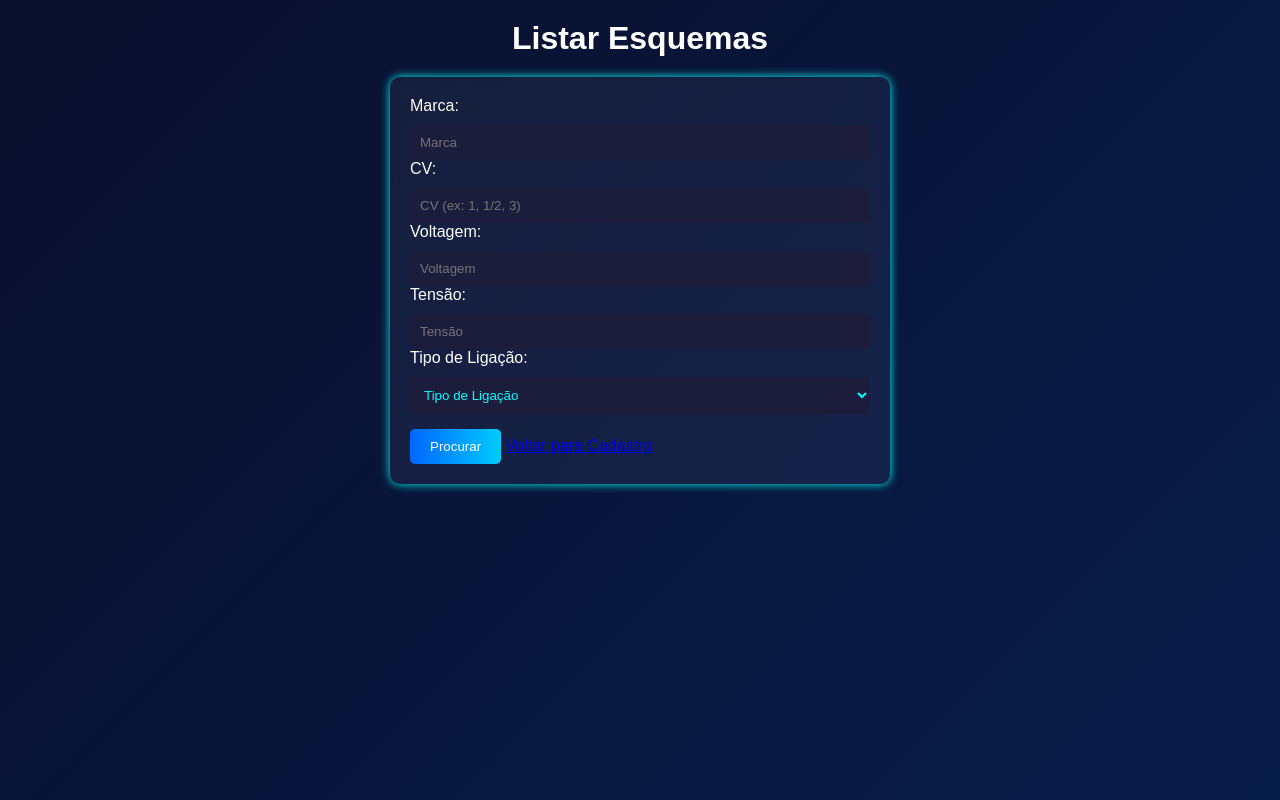
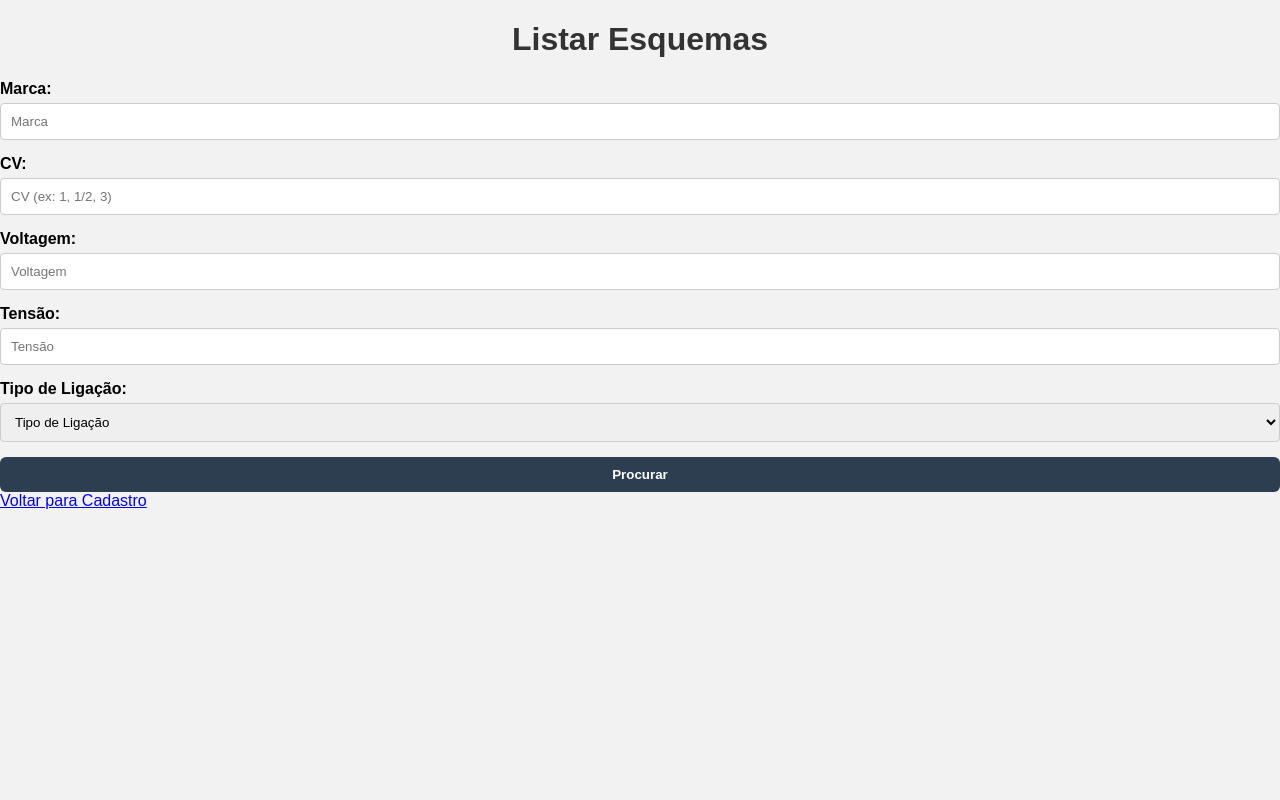
Before and after one commit to Brennogbi/bsmotores-esquemas, a plain HTML site: page cadastro-esquemas/frontend/listar.html in a window 1280 px wide. Drawn offline with Linux system fonts and the light colour scheme.

Commit message:
estilo 1

```diff
--- a/cadastro-esquemas/frontend/style.css
+++ b/cadastro-esquemas/frontend/style.css
@@ -1,102 +1,115 @@
-/* Estilo Universal */
-* {
+body {
+  font-family: Arial, sans-serif;
   margin: 0;
   padding: 0;
-    box-sizing: border-box;
-    font-family: 'Arial', sans-serif;
+  background-color: #f2f2f2;
 }
 
-  body {
-    min-height: 100vh;
-    background: linear-gradient(135deg, #0a0f2c, #071d49);
-    color: #ffffff;
+.container {
+  max-width: 800px;
+  margin: 30px auto;
   padding: 20px;
-    animation: fadeIn 1s ease-in-out;
+  background-color: #fff;
+  border-radius: 8px;
+  box-shadow: 0 2px 4px rgba(0, 0, 0, 0.1);
 }
 
-  /* Animação de fade-in */
-  @keyframes fadeIn {
-    from { opacity: 0; }
-    to { opacity: 1; }
+h1, h2 {
+  color: #333;
+  text-align: center;
 }
 
-  /* Formulário */
 form {
-    background-color: rgba(255, 255, 255, 0.05);
-    padding: 20px;
-    border-radius: 10px;
-    backdrop-filter: blur(5px);
-    box-shadow: 0 0 10px #0ff;
-    max-width: 500px;
-    margin: 20px auto;
-    animation: slideIn 0.7s ease;
+  display: flex;
+  flex-direction: column;
 }
 
-  /* Animação de slide */
-  @keyframes slideIn {
-    from { transform: translateY(-30px); opacity: 0; }
-    to { transform: translateY(0); opacity: 1; }
+label {
+  margin-bottom: 5px;
+  font-weight: bold;
 }
 
-  /* Inputs e textarea */
-  input[type="text"],
-  input[type="file"],
-  textarea,
-  select {
-    width: 100%;
+input, textarea, select {
+  margin-bottom: 15px;
   padding: 10px;
-    margin-top: 10px;
-    border: none;
-    border-radius: 5px;
-    outline: none;
-    background: #1c1c3c;
-    color: #0ff;
+  border: 1px solid #ccc;
+  border-radius: 4px;
 }
 
-  /* Botões */
-  button {
-    background: linear-gradient(90deg, #0066ff, #00ccff);
-    color: #fff;
-    border: none;
+#mensagem {
   margin-top: 15px;
-    padding: 10px 20px;
-    border-radius: 5px;
-    cursor: pointer;
-    transition: transform 0.3s, background 0.3s;
+  font-weight: bold;
+  text-align: center;
 }
 
-  button:hover {
-    transform: scale(1.05);
-    background: linear-gradient(90deg, #00ccff, #0066ff);
-  }
-
-  /* Resultado da listagem */
-  #resultado {
+/* Estilo da lista de esquemas */
+.lista-esquemas {
+  display: flex;
+  flex-direction: column;
+  gap: 20px;
   margin-top: 30px;
 }
 
-  .esquema-item {
-    background-color: rgba(255, 255, 255, 0.05);
-    padding: 20px;
-    margin-bottom: 20px;
-    border-radius: 10px;
-    animation: fadeIn 0.5s ease-in;
+.esquema {
+  padding: 15px;
+  background-color: #e9e9e9;
+  border-radius: 6px;
+  position: relative;
 }
 
-  /* Imagens */
-  .esquema-item img {
-    margin-top: 10px;
-    border-radius: 10px;
+.esquema h3 {
+  margin: 0 0 10px;
+}
+
+.esquema p {
+  margin: 5px 0;
+}
+
+/* Imagem do esquema */
+.esquema img {
   max-width: 100%;
   height: auto;
-    transition: transform 0.3s;
+  border-radius: 4px;
+  margin-top: 10px;
 }
 
-  .esquema-item img:hover {
-    transform: scale(1.02);
+/* Botões padrão */
+button,
+a.btn {
+  background-color: #2c3e50;
+  color: #fff;
+  padding: 10px 16px;
+  border: none;
+  border-radius: 6px;
+  text-decoration: none;
+  font-weight: bold;
+  cursor: pointer;
+  transition: background-color 0.3s ease;
+  display: inline-block;
 }
-  /* Centralizar título */
-h1 {
-    text-align: center;
-    margin-bottom: 20px;
+
+button:hover,
+a.btn:hover {
+  background-color: #1a242f;
 }
+
+/* Botão deletar (exemplo de variação, se quiser usar) */
+.btn-deletar {
+  background-color: #e74c3c;
+}
+
+.btn-deletar:hover {
+  background-color: #c0392b;
+}
+
+/* Responsivo */
+@media (max-width: 600px) {
+  .container {
+    margin: 10px;
+    padding: 15px;
+  }
+
+  input, textarea, select {
+    font-size: 16px;
+  }
+}
```
Lines whose indentation alone changed are shown as unchanged.
